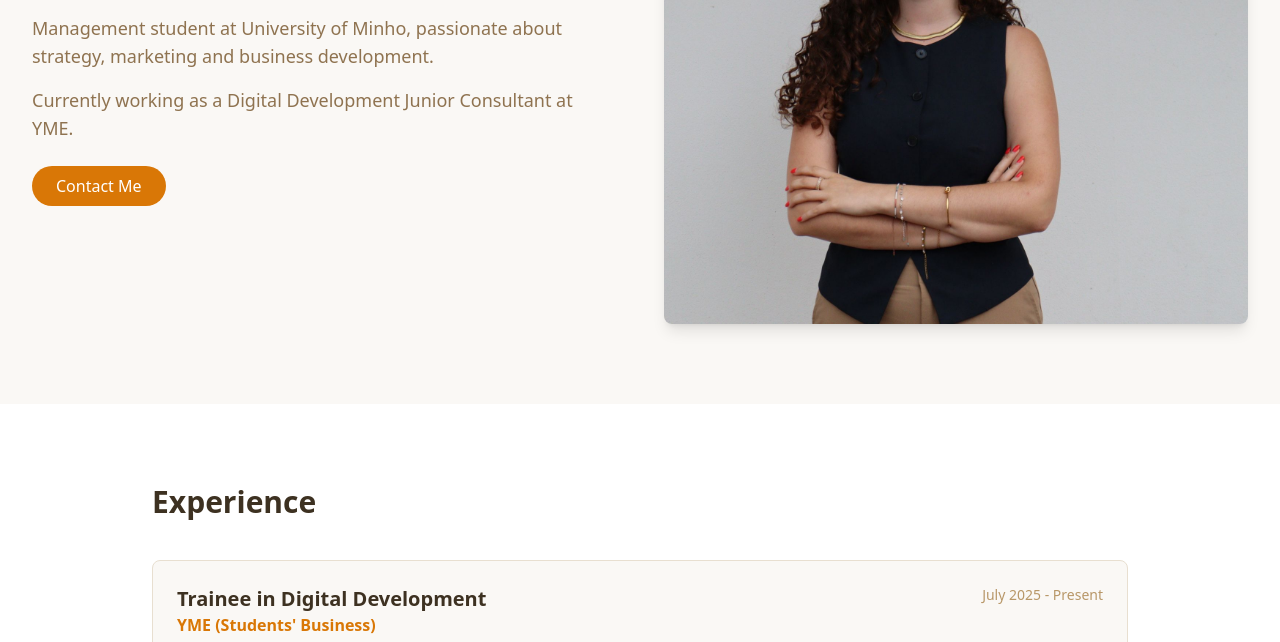
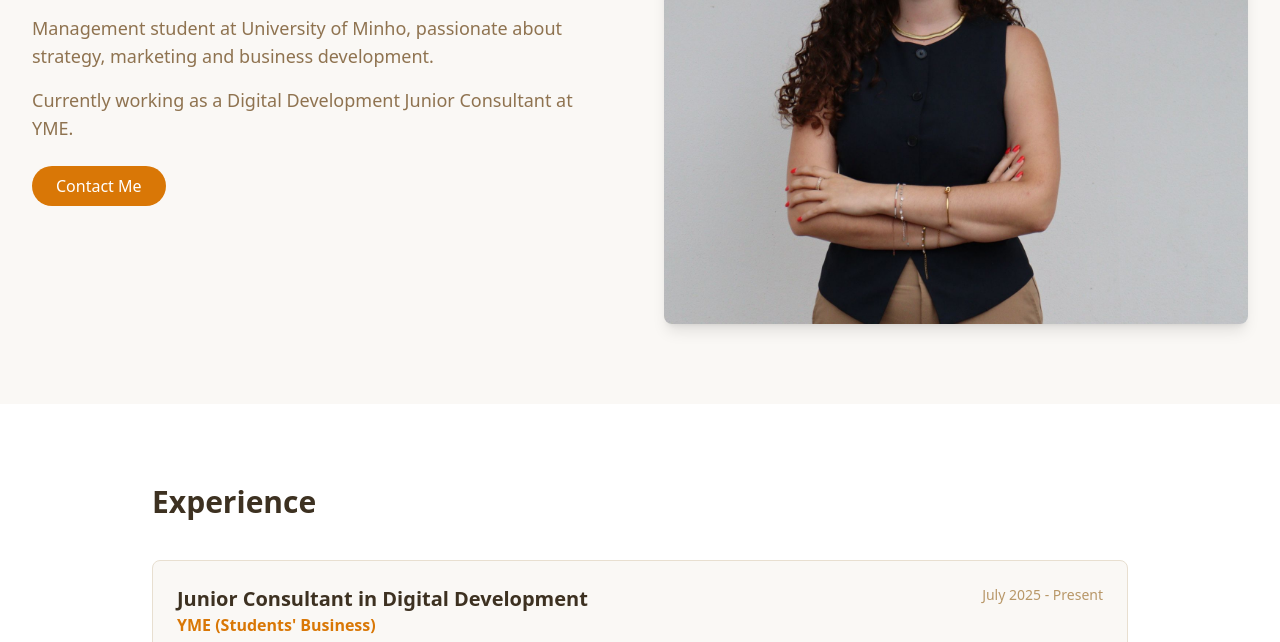
Before and after one commit to mafaldamfsilva/website, a plain HTML site: page index.html in a window 1280 px wide. Shown: the part 304-946 px from the top of the page. Drawn offline with nearby package versions, Linux system fonts and the light colour scheme.

Commit message:
Update index.html

```diff
--- a/index.html
+++ b/index.html
@@ -112,7 +112,7 @@
 					class="bg-beige-50 rounded-lg p-6 border border-beige-200 hover:shadow-lg hover:border-amber-300 transition-all duration-300 hover:-translate-y-1">
 					<div class="flex justify-between items-start mb-2">
 						<div>
-							<h3 class="text-xl font-bold text-beige-900">Trainee in Digital Development</h3>
+							<h3 class="text-xl font-bold text-beige-900">Junior Consultant in Digital Development</h3>
 							<p class="text-amber-600 font-semibold">YME (Students' Business)</p>
 						</div>
 						<span class="text-sm text-beige-600">July 2025 - Present</span>
```
